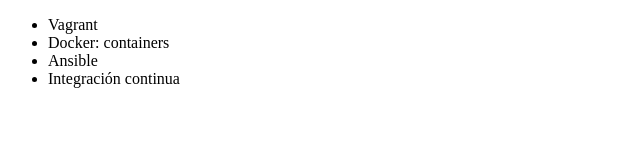
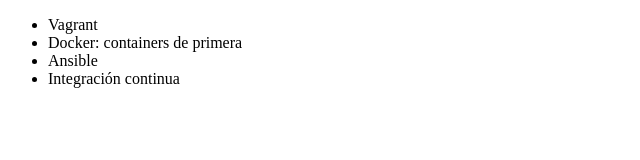
Before and after one commit to leidyp6/alura-GIT, a plain HTML site: page index.html in a window 1280 px wide. Shown: the full height of the page, 0-640 px from the left. Drawn offline with Linux system fonts and the light colour scheme.

Commit message:
se actualiza curso docker

```diff
--- a/index.html
+++ b/index.html
@@ -7,7 +7,7 @@
 <body>
      <ul>
          <li> Vagrant </li>
-         <li> Docker: containers </li>
+         <li> Docker: containers de primera </li>
          <li> Ansible </li>
          <li> Integración continua </li>
      </ul>
```
